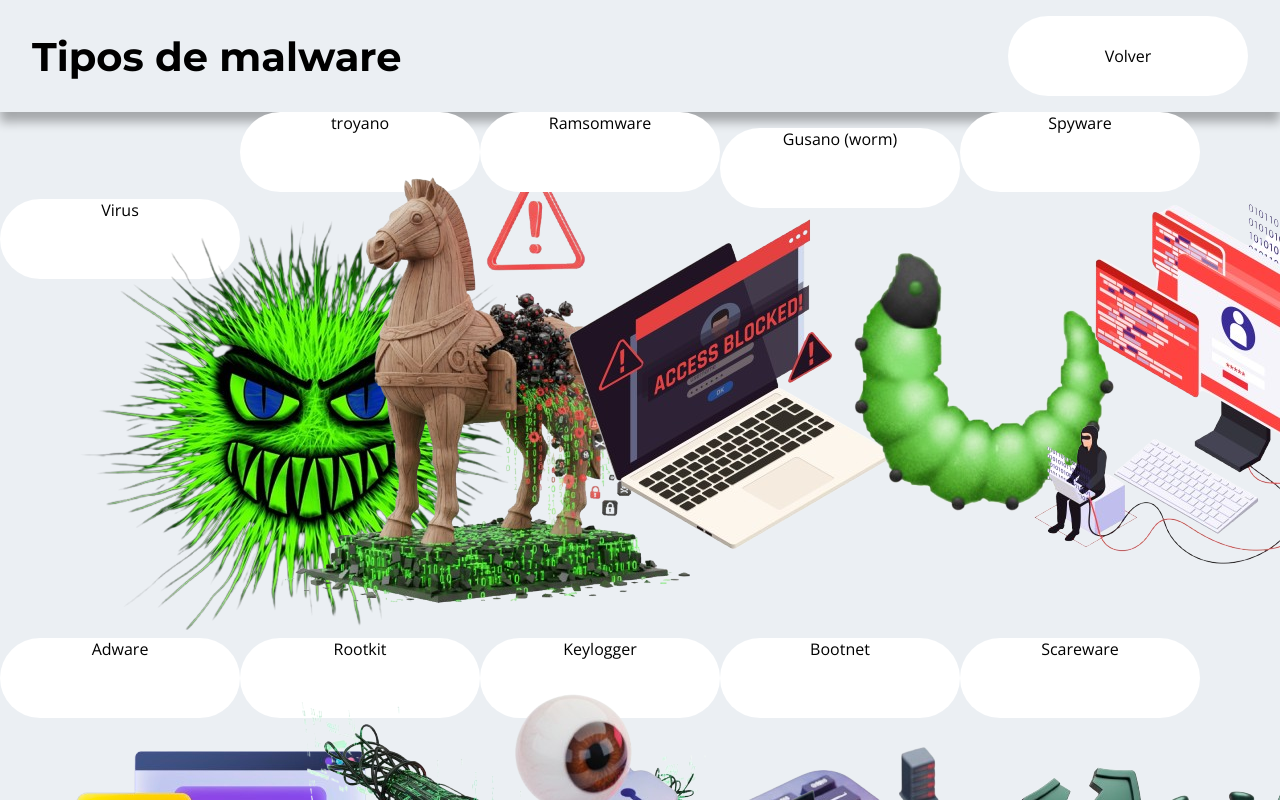
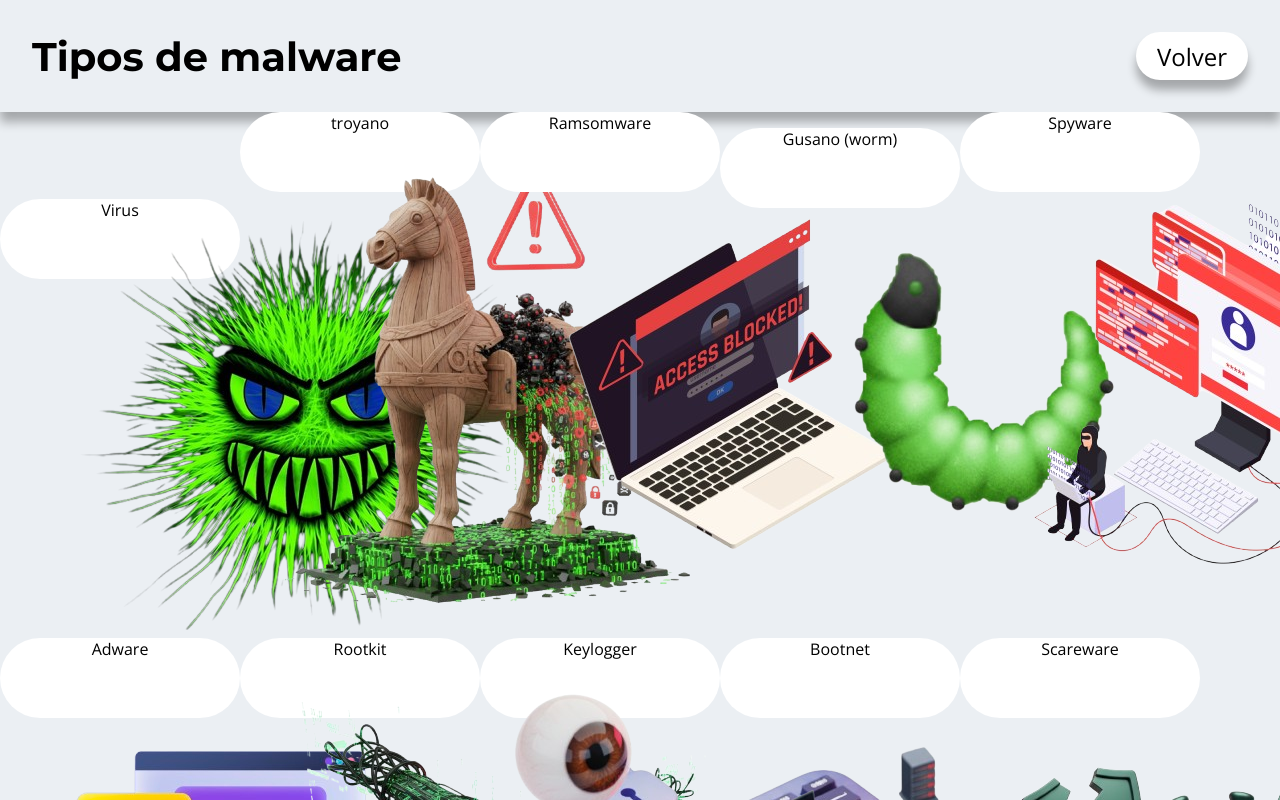
Before and after one commit to cristianantinir/seguridad_informatica, a React (Create React App) app: page /tiposMalware in a window 1280 px wide. Shown: the top 800 px of the page. Built offline with nearby package versions, Linux system fonts and the light colour scheme.

Commit message:
Estilo a button de navbar

```diff
--- a/src/pages/Tiposmalware.module.css
+++ b/src/pages/Tiposmalware.module.css
@@ -22,3 +22,14 @@ body{
   margin: 0;
   font-family: 'Montserrat', sans-serif;
 }
+
+.unodostres button{
+  font-size: 3vh;
+  color: white;
+  margin: 0;
+  background: white;
+  color: black;
+  height: 6vh;
+  width: 14vh;
+  box-shadow: 0 10px 10px rgba(0, 0, 0, 0.3);
+}
```
